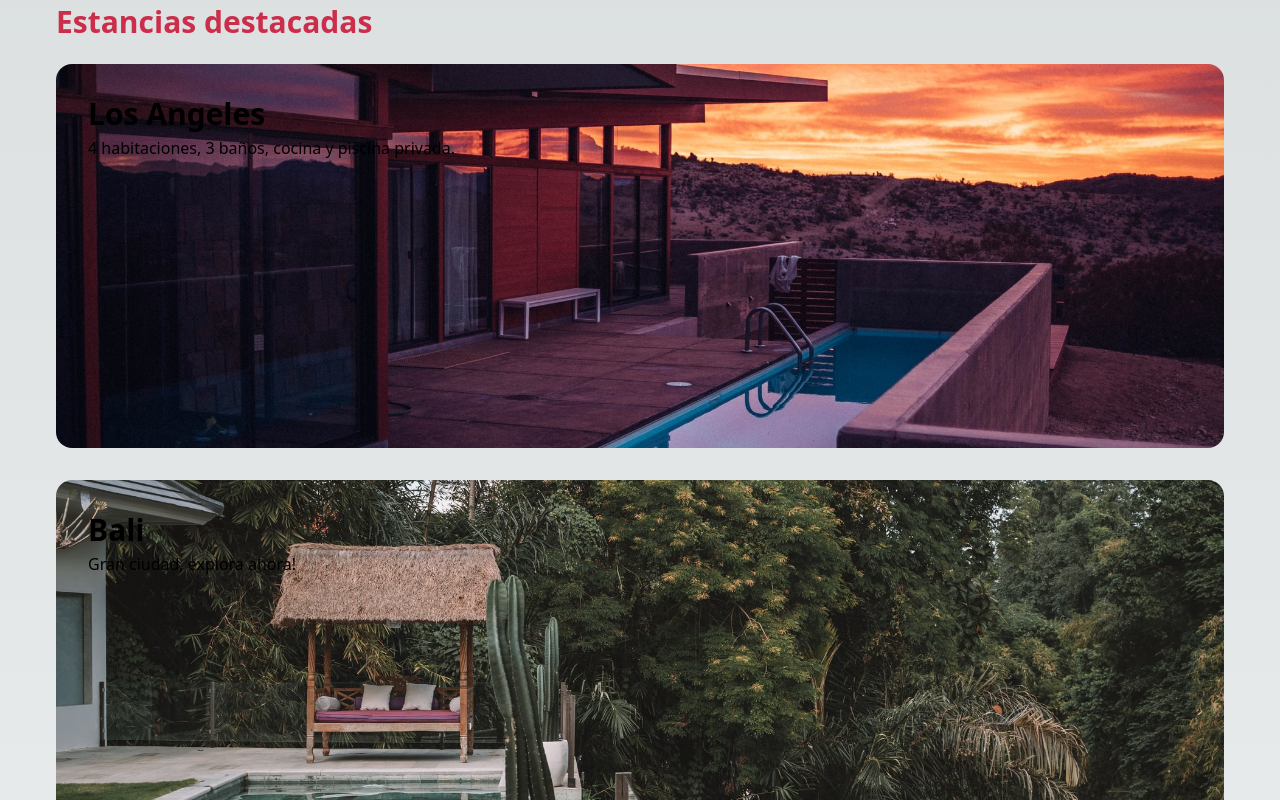
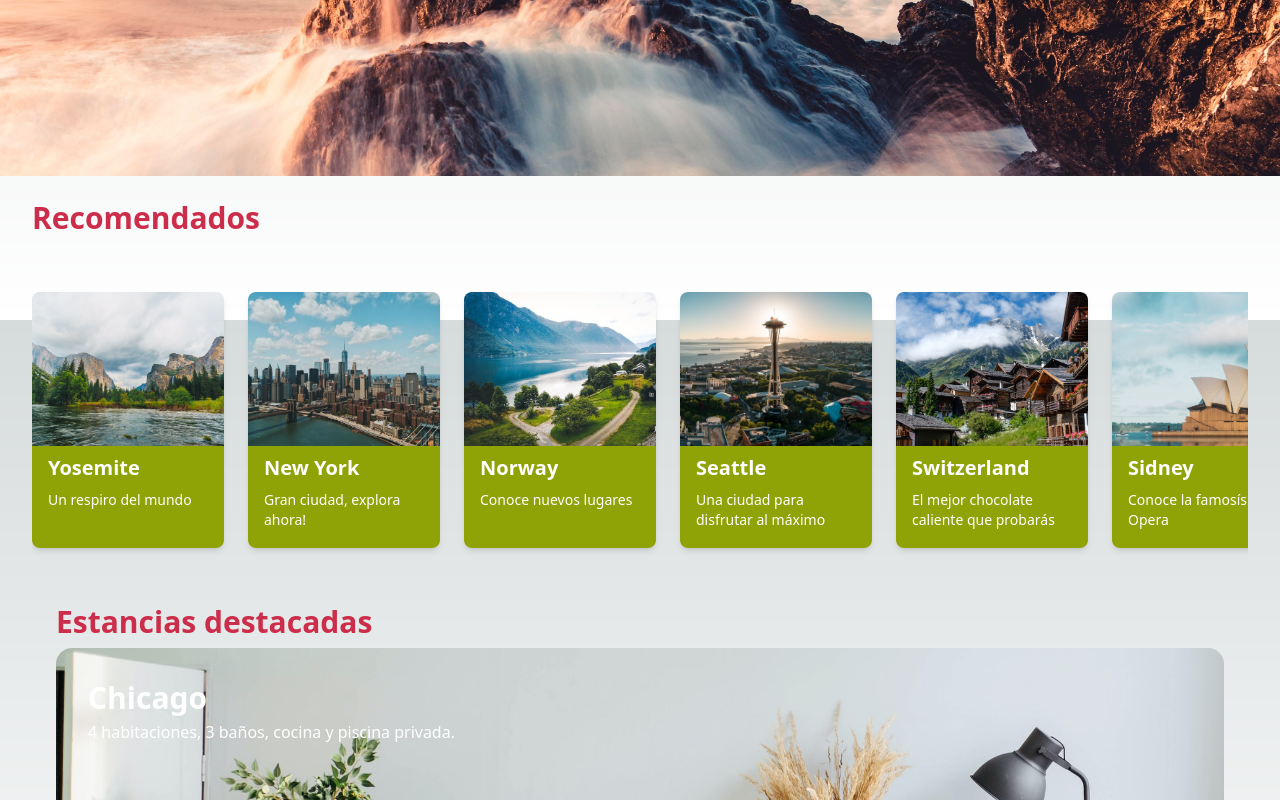
Before and after one commit to SandroSimonOre/travel, a Next.js app: page / in a window 1280 px wide. Shown: the part 480-1280 px from the top of the page. Built offline with nearby package versions, Linux system fonts and the light colour scheme.

Commit message:
layout featured component

```diff
--- a/src/components/featured.tsx
+++ b/src/components/featured.tsx
@@ -1,20 +1,40 @@
-const destacados = [
-    {bg: 'bg-los_angeles', title: 'Los Angeles', description: '4 habitaciones, 3 baños, cocina y piscina privada.' },
-    {bg: 'bg-bali', title: 'Bali', description: 'Gran ciudad, explora ahora!' },
-    {bg: 'bg-miami', title: 'Miami', description: '3 habitaciones, 2 baños, cocina y excelente vista al mar.' },
-    {bg: 'bg-chicago', title: 'Chicago', description: '2 habitaciones, baño y cocina' },
+const featured = [
+    {
+        bg: 'bg-chicago',
+        title: 'Chicago',
+        description: '4 habitaciones, 3 baños, cocina y piscina privada.',
+        span: 'lg:col-span-3 lg:row-span-1',
+    },
+    {
+        bg: 'bg-los_angeles',
+        title: 'Los Angeles',
+        description: 'Gran ciudad, explora ahora!',
+        span: 'lg:col-span-1 lg:row-span-2',
+    },
+    {
+        bg: 'bg-miami',
+        title: 'Miami',
+        description: '3 habitaciones, 2 baños, cocina y excelente vista al mar.',
+        span: 'lg:col-span-2 lg:row-span-1',
+    },
+    {
+        bg: 'bg-bali',
+        title: 'Bali',
+        description: '2 habitaciones, baño y cocina',
+        span: 'lg:col-span-2 lg:row-span-1',
+    },
   ]
 
 export const Featured = () => {
     return (
         <div className="px-6 h-full lg:px-14" id="rentas_destacadas">
             <p className="text-3xl font-semibold text-principal pb-6 dark:text-white">Estancias destacadas</p>
-            <div className="w-full h-full flex flex-col items-center justify-center lg:flex-col">
+            <div className="w-full h-full flex flex-col items-center justify-center lg:grid lg:grid-cols-3 lg:grid-rows-[repeat(3,_24rem)] lg:gap-6 lg:h-full">
                 {
-                    destacados.map(item => (
-                        <div key={item.bg} className={`w-full h-96 ${item.bg} bg-cover rounded-2xl mb-8 lg:flex-none lg:bg-center`}>
-                            <p className="CardTitle lg:text-black">{item.title}</p>
-                            <p className="text-md pl-8 text-white mr-24 lg:text-black">{item.description}</p>
+                    featured.map(item => (
+                        <div key={item.bg} className={`w-full h-full ${item.bg} bg-cover rounded-2xl mb-8 ${item.span} lg:bg-center`}>
+                            <p className="text-3xl px-8 pt-8 pb-1 font-semibold text-white">{item.title}</p>
+                            <p className="text-md pl-8 text-white mr-24">{item.description}</p>
                         </div>
                     ))
                 }
--- a/src/components/hero.tsx
+++ b/src/components/hero.tsx
@@ -1,14 +1,17 @@
 import Image from "next/image"
+
 export const Hero = () => {
+
     return (
 
         <div className="w-full h-3/4" id="home">
+
             <div className=" w-full h-full flex flex-col items-center py-4 space-y-96 lg:space-y-0 lg:items-start lg:justify-start lg:pt-56 absolute">
                 <input
                     className="lg:hidden p-3 outline-none transition duration-300 rounded-full shadow-lg focus-within:shadow-sm focus:outline-none focus:ring-2  focus:w-11/12 "
                     type="search" name="Searchbar" placeholder="Search a city" id=""
                 />
-                <div className=" hidden h-auto lg:w-2/5 lg:flex pb-6 ">
+                <div className="hidden h-auto lg:w-2/5 lg:flex pb-6 ">
                     <p className=" lg:flex text-4xl ml-16 font-bold">Encuentra más ubicaciones como esta</p>
                     </div>
                 <button className="bg-white w-48 h-auto p-3 lg:ml-16 rounded-full shadow-md font-semibold text-principal transition duration-500 ease-in-out hover:bg-principal hover:text-white transform hover:-translate-y-1 hover:scale-110" id='explore-more'>
@@ -16,7 +19,7 @@ export const Hero = () => {
                 </button>
             </div>
 
-            <div className="w-full h-full bg-cover lg:bg-cover">
+            <div className="w-full h-full bg-cover lg:bg-cover lg:bg-sanFranciscoDesktop lg:bg-center">
                 <Image
                     className="w-full h-full lg:hidden"
                     src="/img/sanFrancisco.jpg"
--- a/src/components/navBar.tsx
+++ b/src/components/navBar.tsx
@@ -1,4 +1,8 @@
-export const NavBar = () => {
+interface Props {
+    toggle: () => void
+}
+
+export const NavBar = ({toggle}: Props) => {
 
     return (
         <nav className="hidden lg:flex w-full h-14 bg-white justify-between p-4 dark:bg-gray-800">
@@ -14,7 +18,7 @@ export const NavBar = () => {
 			</div>
 			<div className="flex space-x-4">
 				<svg width="22" height="22" viewBox="0 0 20 20" fill="none" xmlns="http://www.w3.org/2000/svg"> <path className="fill-current text-principal  dark:text-white" fillRule="evenodd" clipRule="evenodd" d="M8 3.99997C6.93913 3.99997 5.92172 4.4214 5.17157 5.17155C4.42143 5.92169 4 6.93911 4 7.99997C4 9.06084 4.42143 10.0783 5.17157 10.8284C5.92172 11.5785 6.93913 12 8 12C9.06087 12 10.0783 11.5785 10.8284 10.8284C11.5786 10.0783 12 9.06084 12 7.99997C12 6.93911 11.5786 5.92169 10.8284 5.17155C10.0783 4.4214 9.06087 3.99997 8 3.99997ZM2 7.99997C1.99988 7.05568 2.22264 6.12468 2.65017 5.28271C3.0777 4.44074 3.69792 3.71157 4.4604 3.1545C5.22287 2.59743 6.10606 2.22819 7.03815 2.07681C7.97023 1.92543 8.92488 1.99618 9.82446 2.28332C10.724 2.57046 11.5432 3.06587 12.2152 3.72927C12.8872 4.39266 13.3931 5.20531 13.6919 6.10111C13.9906 6.9969 14.0737 7.95056 13.9343 8.88452C13.795 9.81848 13.4372 10.7064 12.89 11.476L17.707 16.293C17.8892 16.4816 17.99 16.7342 17.9877 16.9964C17.9854 17.2586 17.8802 17.5094 17.6948 17.6948C17.5094 17.8802 17.2586 17.9854 16.9964 17.9876C16.7342 17.9899 16.4816 17.8891 16.293 17.707L11.477 12.891C10.5794 13.5293 9.52335 13.9081 8.42468 13.9861C7.326 14.0641 6.22707 13.8381 5.2483 13.3329C4.26953 12.8278 3.44869 12.063 2.87572 11.1223C2.30276 10.1816 1.99979 9.10141 2 7.99997Z" fill="#3F3F46"/> </svg>
-				<button id="toggle">
+				<button id="toggle" onClick={toggle}>
 					<svg width="22" height="22" viewBox="0 0 29 29" fill="none" xmlns="http://www.w3.org/2000/svg"><path d="M25.0748 19.2748C22.9267 20.2465 20.5334 20.5405 18.214 20.1177C15.8945 19.6949 13.7589 18.5753 12.0918 16.9082C10.4246 15.241 9.30509 13.1055 8.88228 10.786C8.45946 8.46654 8.75347 6.0733 9.72512 3.92514C8.01494 4.69801 6.51777 5.87422 5.36208 7.35288C4.20638 8.83154 3.42666 10.5685 3.08979 12.4147C2.75293 14.261 2.86898 16.1614 3.428 17.9529C3.98702 19.7444 4.97232 21.3736 6.29935 22.7006C7.62639 24.0276 9.25556 25.0129 11.0471 25.572C12.8386 26.131 14.739 26.247 16.5852 25.9102C18.4315 25.5733 20.1684 24.7936 21.6471 23.6379C23.1257 22.4822 24.302 20.985 25.0748 19.2748V19.2748Z" fill="#CC2D4A"/></svg>
 				</button>
 				<svg width="22" height="22" viewBox="0 0 20 20" fill="none" xmlns="http://www.w3.org/2000/svg"><path className="fill-current text-gray-300 dark:text-white" fillRule="evenodd" clipRule="evenodd" d="M10 9C10.7956 9 11.5587 8.68393 12.1213 8.12132C12.6839 7.55871 13 6.79565 13 6C13 5.20435 12.6839 4.44129 12.1213 3.87868C11.5587 3.31607 10.7956 3 10 3C9.20435 3 8.44129 3.31607 7.87868 3.87868C7.31607 4.44129 7 5.20435 7 6C7 6.79565 7.31607 7.55871 7.87868 8.12132C8.44129 8.68393 9.20435 9 10 9ZM3 18C3 17.0807 3.18106 16.1705 3.53284 15.3212C3.88463 14.4719 4.40024 13.7003 5.05025 13.0503C5.70026 12.4002 6.47194 11.8846 7.32122 11.5328C8.1705 11.1811 9.08075 11 10 11C10.9193 11 11.8295 11.1811 12.6788 11.5328C13.5281 11.8846 14.2997 12.4002 14.9497 13.0503C15.5998 13.7003 16.1154 14.4719 16.4672 15.3212C16.8189 16.1705 17 17.0807 17 18H3Z" fill="#3F3F46"/></svg>
--- a/src/pages/index.tsx
+++ b/src/pages/index.tsx
@@ -18,8 +18,8 @@ export default function Home() {
   }
 
   return (
-    <main className="dark:bg-gray-900">
-      <NavBar />
+    <main className="dark:bg-gray-900 w-auto h-screen">
+      <NavBar toggle={toggleDarkMode} />
       <Hero />
       <Recommended />
       <Featured />
--- a/src/styles/globals.css
+++ b/src/styles/globals.css
@@ -27,11 +27,6 @@ body {
     rgb(var(--background-start-rgb));
 }
 
-
-
-.CardTitle{
-	@apply text-3xl px-8 pt-8 pb-1 font-semibold text-white
-}
 @layer utilities {
 	.scrollbar::-webkit-scrollbar {
 	  background: transparent
```
